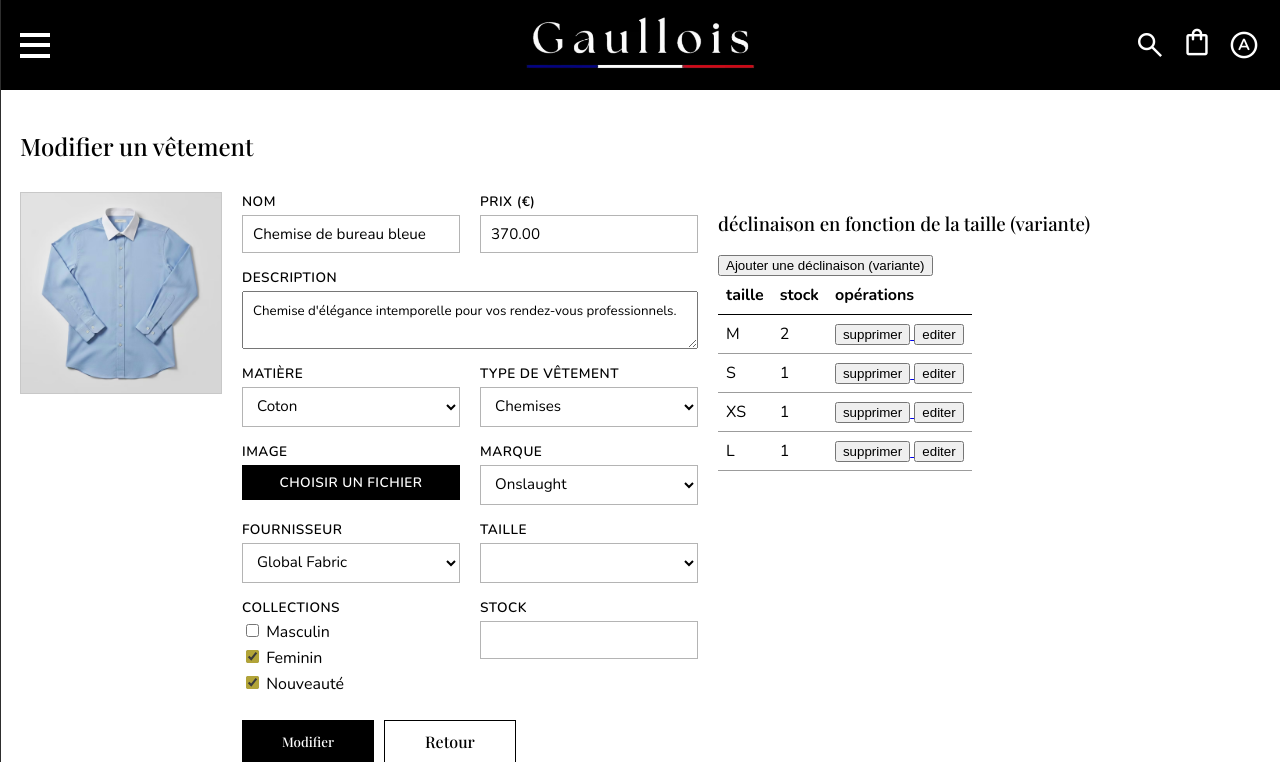
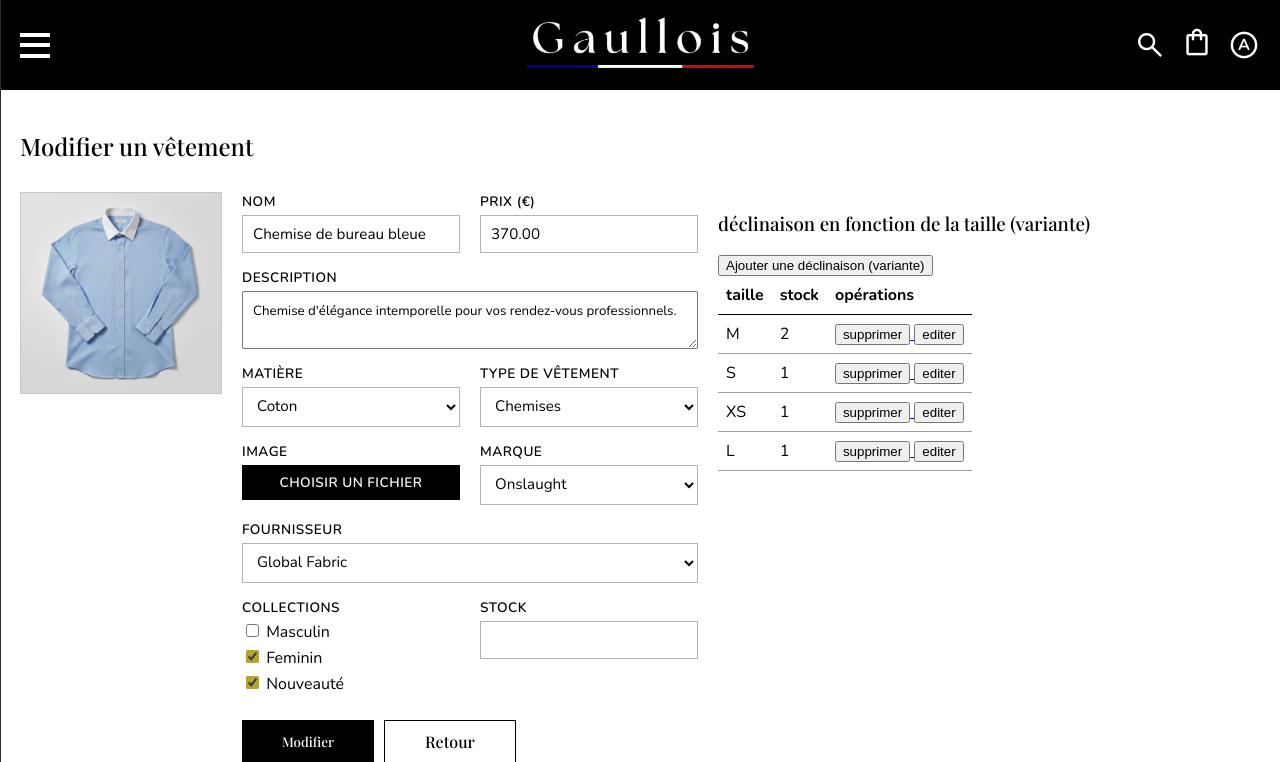
Before and after one commit to NoeLaurencot/SAE_Ecommerce, a Flask app: page /admin/vetement/edit?id=1 in a window 1280 px wide. Shown: the top 762 px of the page. Run offline with Flask 3, Linux system fonts and the light colour scheme; a user stored in the database is signed in; data comes from the database, SQL or seed files in the repository; data that the repository does not hold is empty.

Commit message:
fix : suppression du field taille

```diff
--- a/templates/admin/vetement/edit_vetement.html
+++ b/templates/admin/vetement/edit_vetement.html
@@ -86,15 +86,6 @@
                     </select>
                 </div>
 
-                <div class="crud-field">
-                    <label for="taille_id">Taille</label>
-                    <select id="taille_id" name="taille_id">
-                        {% for taille in tailles %}
-                        <option value="{{ taille.id_taille }}" {% if taille.id_taille==vetement.taille_id %} selected {%
-                            endif %}>{{ taille.libelle_taille }}</option>
-                        {% endfor %}
-                    </select>
-                </div>
             </div>
 
             <div class="crud-input-container">
```
